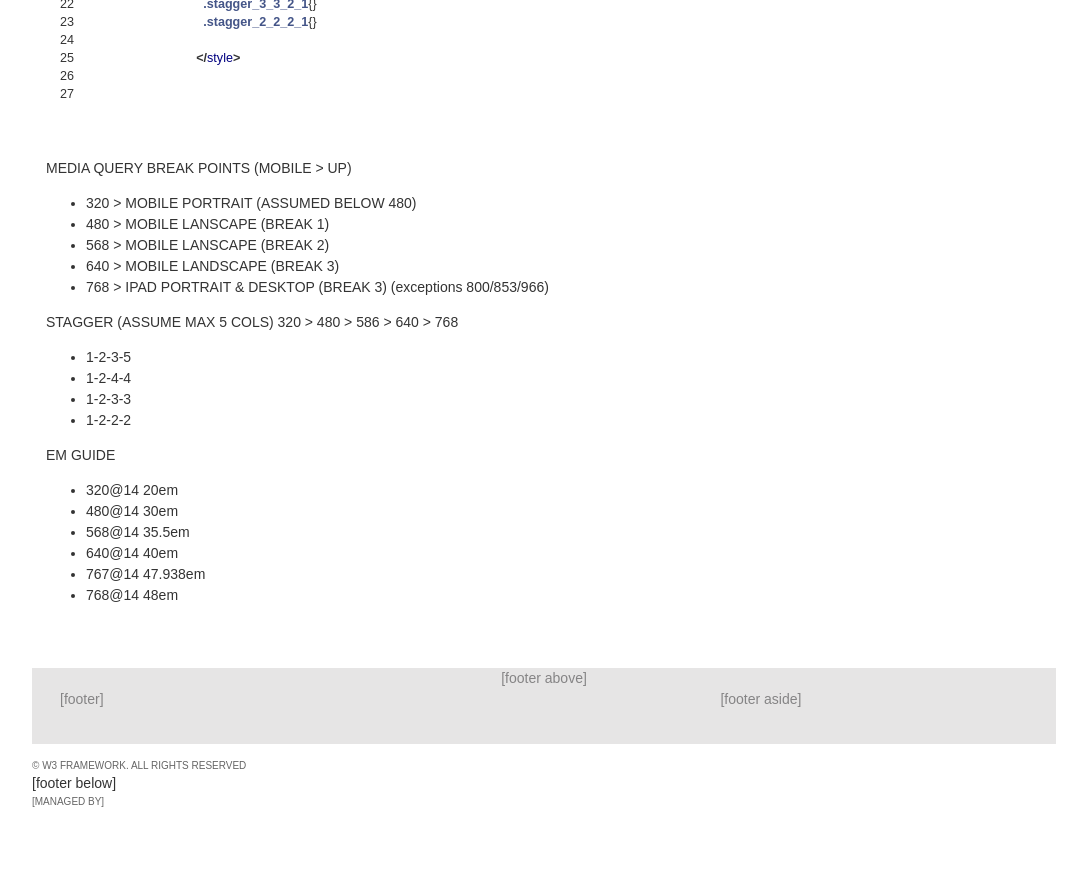
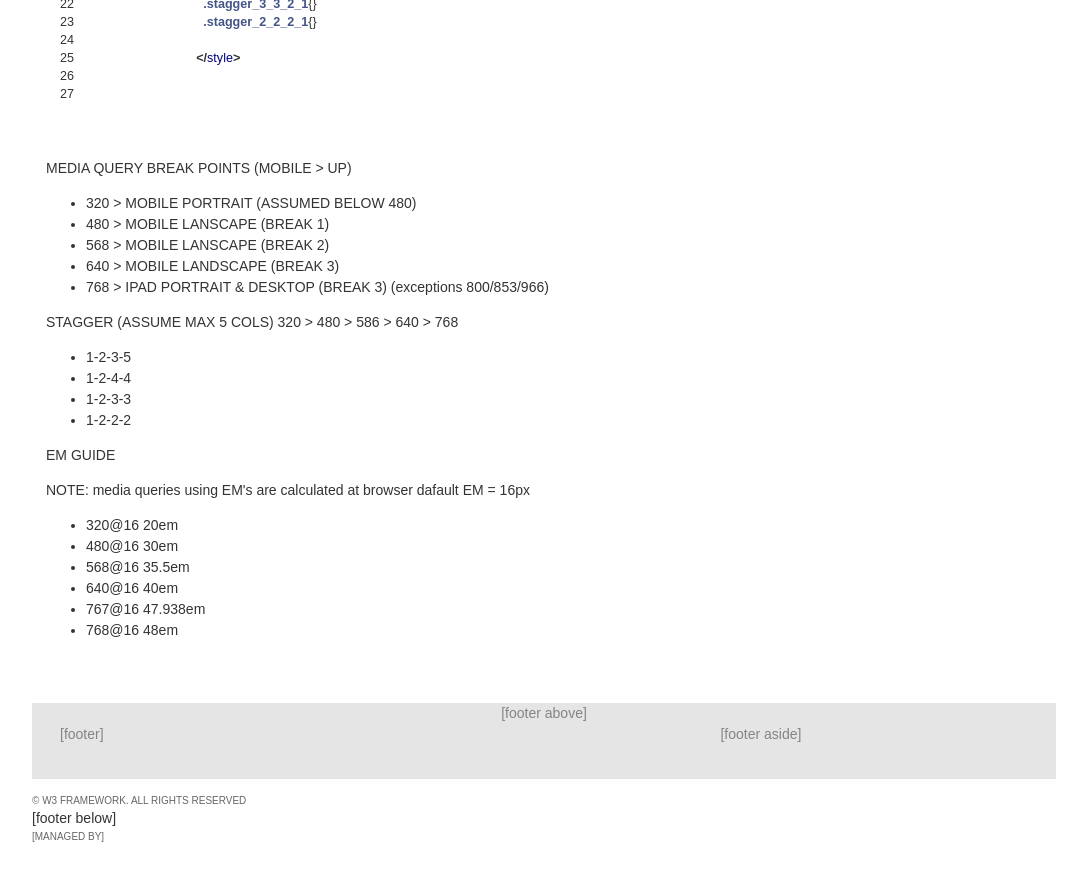
Before and after one commit to 2dpi/templates, a Jekyll site: the page built from www/elements/manual/layout/responsive.html, in a window 1280 px wide and 900 px high, scrolled down 1957 px. Shown: the top 881 px of the window, without its empty margins (96-1183 px from the left). Built offline with Jekyll 4.4.1, drawn with Linux system fonts in a browser that asks for light colours.

Commit message:
adding pages

```diff
--- a/www/elements/manual/layout/responsive.html
+++ b/www/elements/manual/layout/responsive.html
@@ -110,13 +110,14 @@ keywords: css3 grid
 
 
         <p>EM GUIDE</p>
+        <p>NOTE: media queries using EM's are calculated at browser dafault EM = 16px </p>
         <ul>
-          <li>320@14 20em</li>
-          <li>480@14 30em</li>
-          <li>568@14 35.5em</li>
-          <li>640@14 40em</li>
-          <li>767@14 47.938em</li>
-          <li>768@14 48em</li>
+          <li>320@16 20em</li>
+          <li>480@16 30em</li>
+          <li>568@16 35.5em</li>
+          <li>640@16 40em</li>
+          <li>767@16 47.938em</li>
+          <li>768@16 48em</li>
         </ul>
 
       </article>
```
